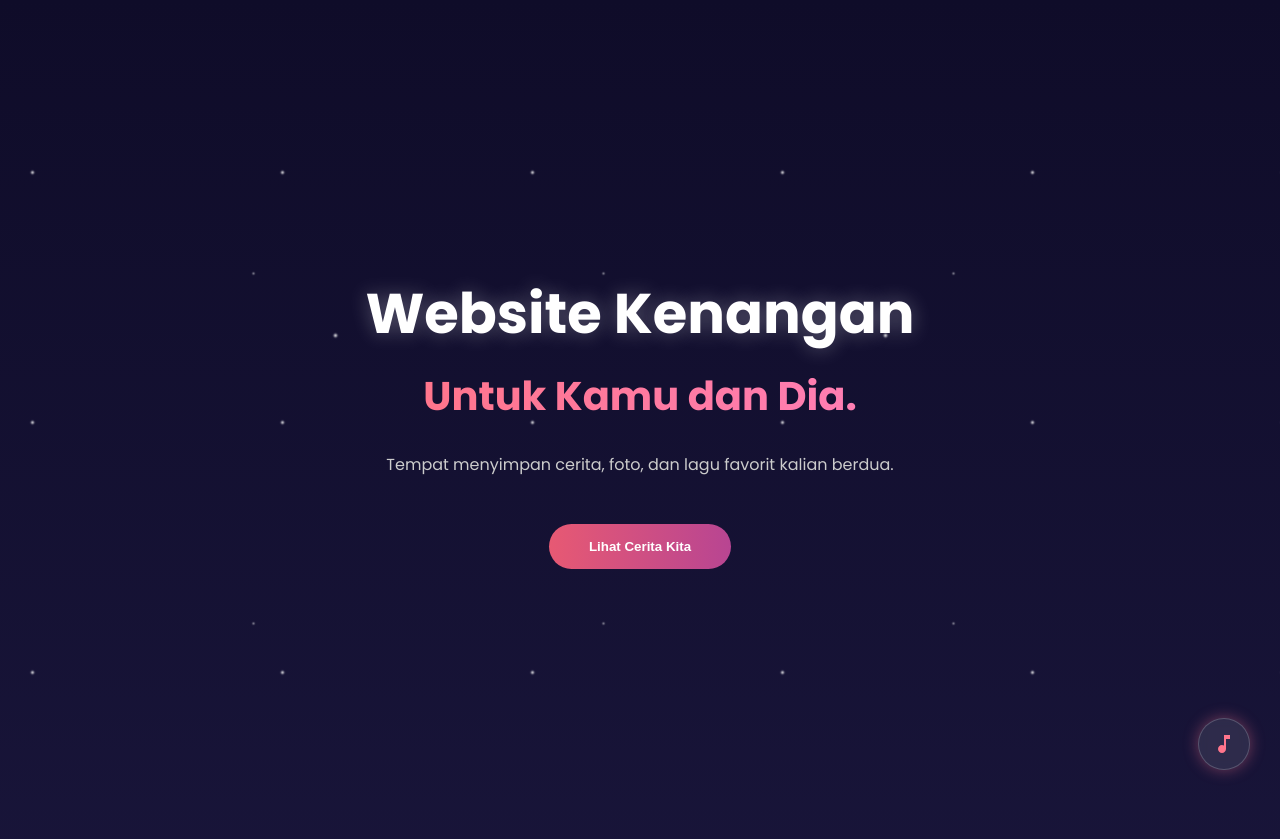
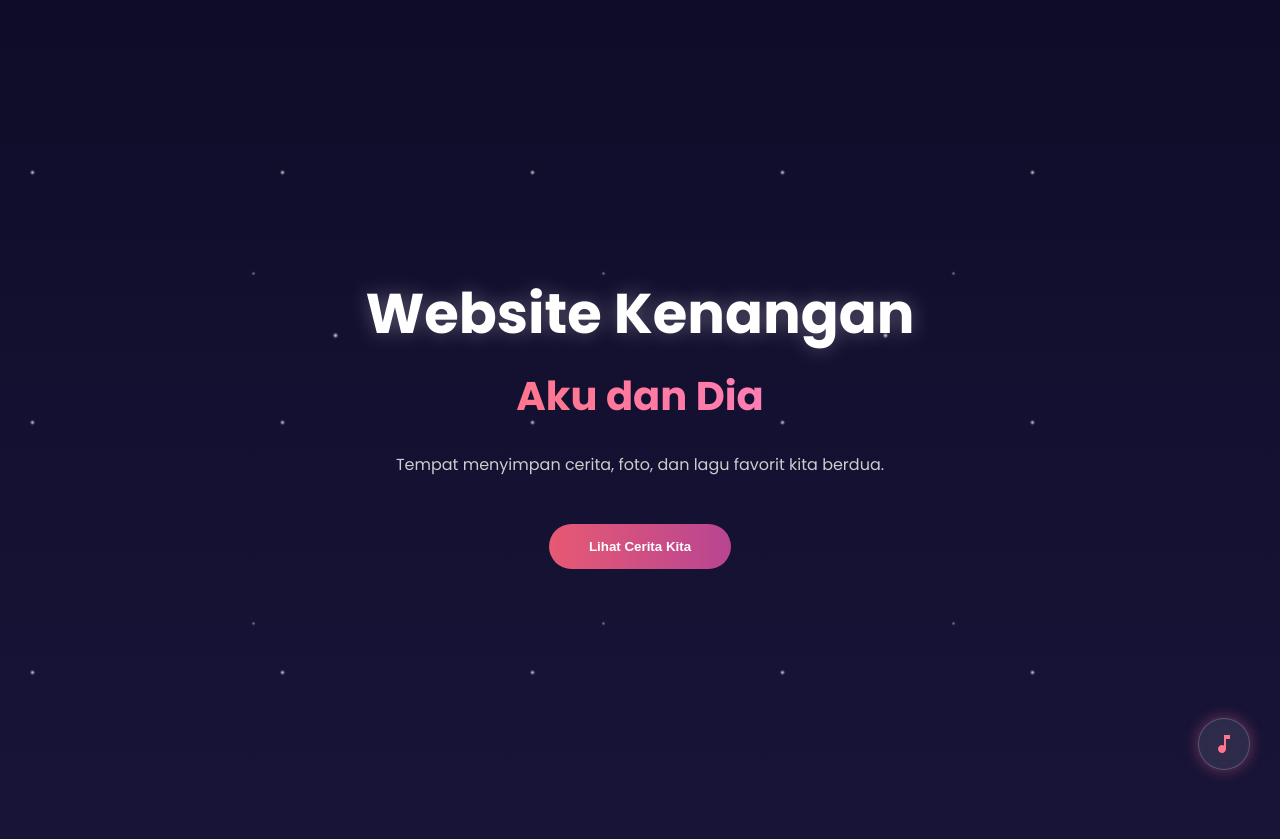
Before and after one commit to mvfi0/ourlovestory, a Django app: page / in a window 1280 px wide. Shown: the top 839 px of the page. Run offline with Django 5.2, Linux system fonts and the light colour scheme.

Commit message:
Small Update

```diff
--- a/timeline/templates/timeline/home.html
+++ b/timeline/templates/timeline/home.html
@@ -181,9 +181,9 @@
     <div class="hero-section">
         <div class="stars"></div>
         <h1 class="hero-title">Website Kenangan</h1>
-        <h2 class="hero-subtitle" id="dynamic-title">Untuk Kamu dan Dia.</h2>
+        <h2 class="hero-subtitle" id="dynamic-title">Aku dan Dia</h2>
         <p style="max-width: 600px; line-height: 1.6; color: #ccc;">
-            Tempat menyimpan cerita, foto, dan lagu favorit kalian berdua.
+            Tempat menyimpan cerita, foto, dan lagu favorit kita berdua.
         </p>
         <button class="cta-button" onclick="document.getElementById('timeline').scrollIntoView({behavior: 'smooth'});">
             Lihat Cerita Kita
```
